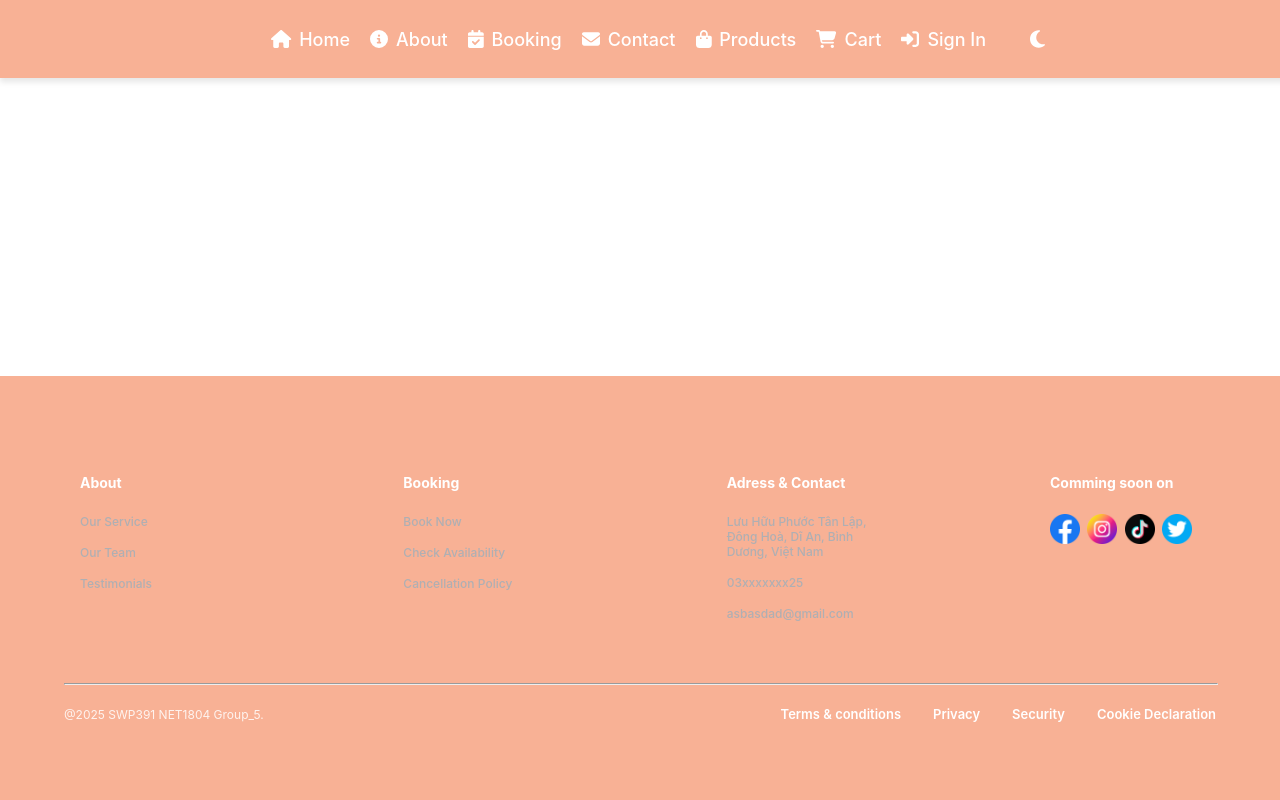
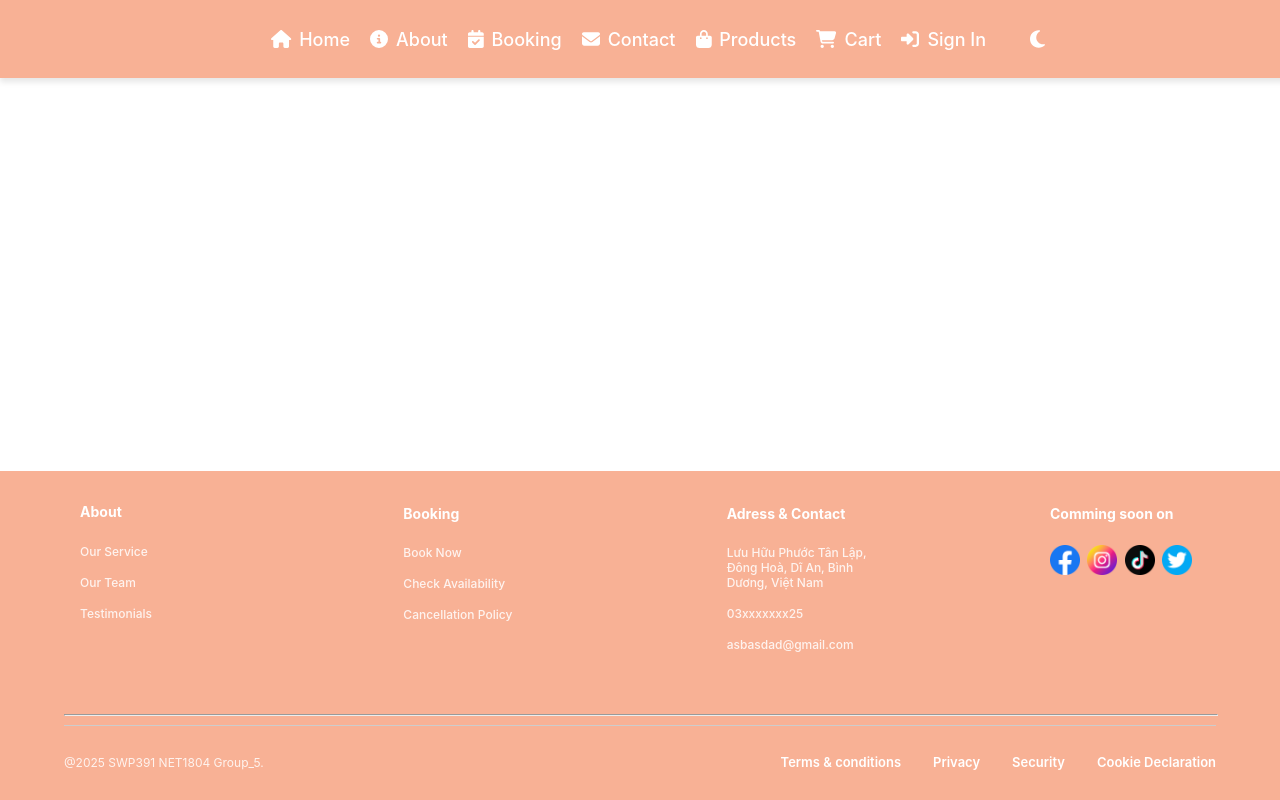
Before and after one commit to VuHo1/FPTU_SP25_SWP391, a React (Vite) app in the folder FPTU_SP25_SWP391/: page /forgot_password in a window 1280 px wide. Shown: the top 800 px of the page. Built offline with nearby package versions, Linux system fonts and the light colour scheme.

Commit message:
footer updated

```diff
--- a/FPTU_SP25_SWP391/src/App.jsx
+++ b/FPTU_SP25_SWP391/src/App.jsx
@@ -39,7 +39,7 @@ function App() {
           <Route path="/forgot_password" element={<ForgotPassword />} />
         </Routes>
         </main>
-      <Footer />
+      <Footer darkMode={darkMode} />
 
     </Router>
     </div >
--- a/FPTU_SP25_SWP391/src/component/Footer.css
+++ b/FPTU_SP25_SWP391/src/component/Footer.css
@@ -12,7 +12,7 @@
 }
 
 .section-padding {
-    padding: 4rem 4rem;
+    padding: 0rem 4rem;
     margin: 0 auto;
 }
 
@@ -46,6 +46,12 @@
 a {
     color: rgb(175, 175, 179);
     text-decoration: none;
+}
+
+p {
+    /* color: #55433C; */
+    color: rgba(255, 255, 255, 0.85);
+    font-family: Inter, system-ui, Helvetica, Arial, sans-serif;
 }
 
 .social_media {
@@ -146,3 +152,25 @@ hr {
         line-height: 38px;
     }
 }
+
+/* Footer dark mode */
+.Footer.dark {
+    background-color: #213547;
+    color: #fff;
+  }
+
+  /* link dark mode */
+  .Footer.dark a {
+    color: #bbb;
+  }
+
+  .Footer.dark a:hover {
+    color: #fff;
+  }
+
+  .sb_footer-below {
+    display: flex;
+    justify-content: space-between;
+    padding: 1rem 0;
+    border-top: 1px solid #ccc;
+  }
--- a/FPTU_SP25_SWP391/src/component/Footer.jsx
+++ b/FPTU_SP25_SWP391/src/component/Footer.jsx
@@ -5,14 +5,15 @@ import tiktok from '../assets/images/logo/tiktok.png'
 import twitter from '../assets/images/logo/twitter.png'
 
 
-const Footer = () => {
+const Footer = ({ darkMode }) => {
+
     return (
-        <div className="Footer">
+        <div className= {`Footer ${darkMode ? 'dark' : ''}`} >
             <div className="sb_footer section-padding">
 
                 <div className="sb_footer-links">
                     <div className='sb_footer-links_div'>
-                        <h4>About</h4>
+                        <h3>About</h3>
                         <a href="/">
                             <p>Our Service</p>
                         </a>
```
